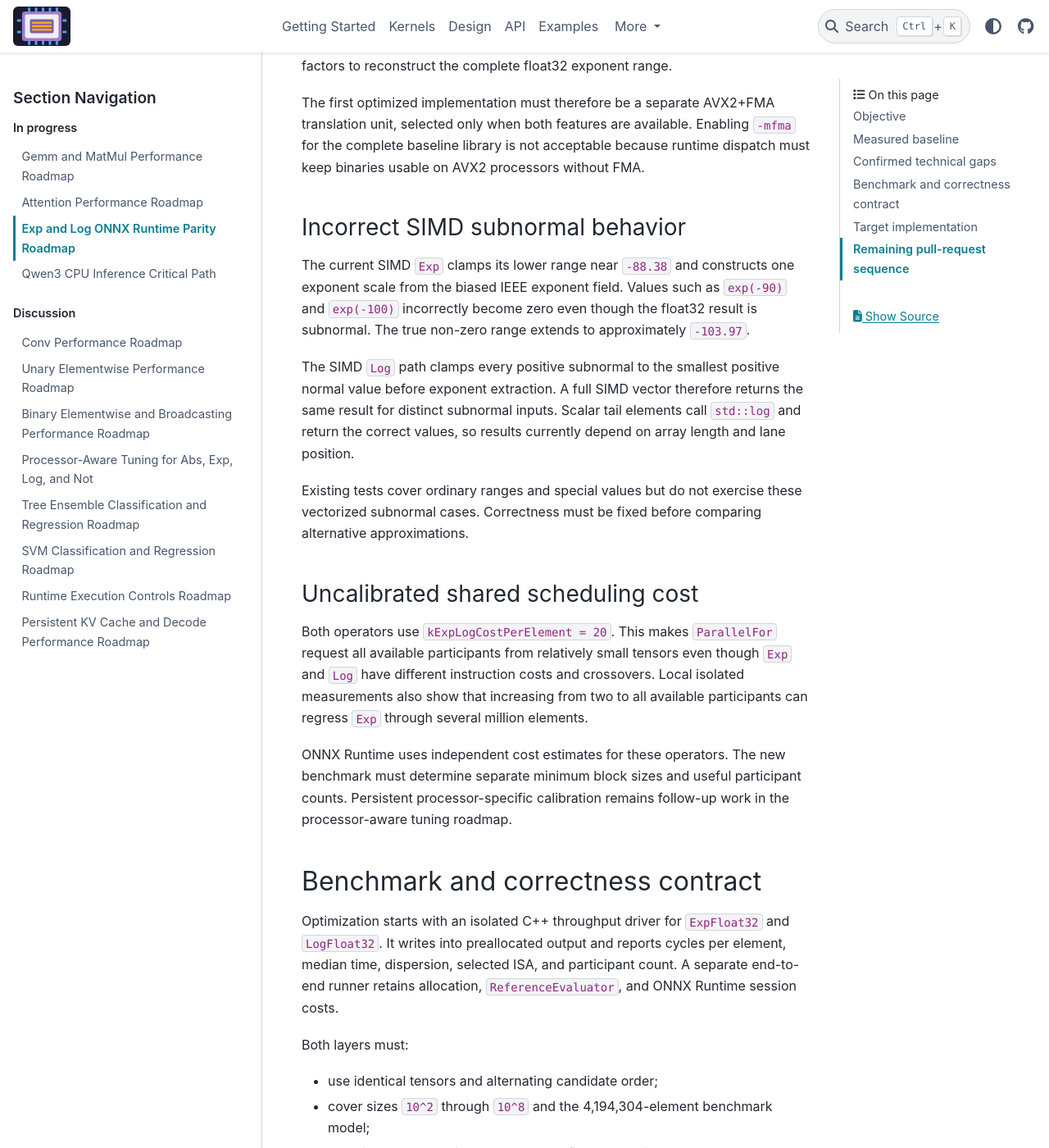
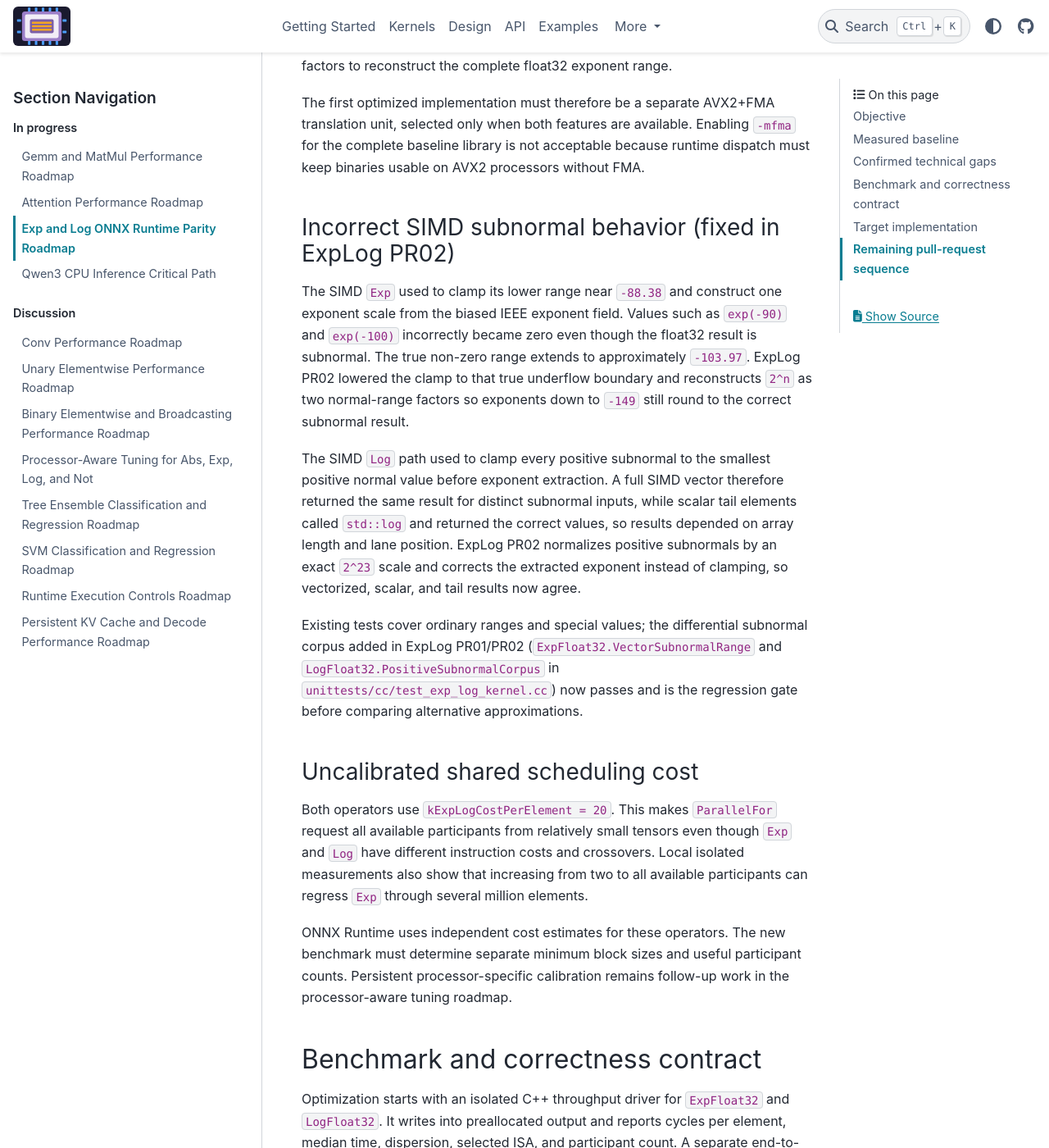
Before and after one commit to xadupre/onnx-light-cpu, a Sphinx documentation site: the page built from docs/next_steps/2026_08_exp_log_parity.rst, in a window 1280 px wide and 1400 px high, scrolled down 1539 px. Shown: the whole window at 82% size. Built offline with Sphinx 7.4.7 and the PyData theme 0.15.4, drawn with Linux system fonts in a browser that asks for light colours; pages that are not in the unit, such as notebooks, are missing from menus; some of the changed text lies outside the part shown.

Commit message:
ExpLog PR02: Correct full-domain SIMD subnormal semantics for Exp/Log (#306)
* Initial plan

* ExpLog PR02: correct full-domain SIMD subnormal semantics

Co-authored-by: xadupre <22452781+xadupre@users.noreply.github.com>

* Address code review: guard subnormal mask with x>0, add exponent-split invariant comments

Co-authored-by: xadupre <22452781+xadupre@users.noreply.github.com>

---------

Co-authored-by: copilot-swe-agent[bot] <198982749+Copilot@users.noreply.github.com>
Co-authored-by: xadupre <22452781+xadupre@users.noreply.github.com>

```diff
--- a/docs/next_steps/2026_08_exp_log_parity.rst
+++ b/docs/next_steps/2026_08_exp_log_parity.rst
@@ -3,7 +3,7 @@ Exp and Log ONNX Runtime Parity Roadmap
 
 :Date: 2026-08
 
-**in progress** (ExpLog PR01 benchmark and numerical gate established)
+**in progress** (ExpLog PR02 full-domain SIMD subnormal semantics corrected)
 
 Objective
 ---------
@@ -92,24 +92,31 @@ translation unit, selected only when both features are available. Enabling
 ``-mfma`` for the complete baseline library is not acceptable because runtime
 dispatch must keep binaries usable on AVX2 processors without FMA.
 
-Incorrect SIMD subnormal behavior
-~~~~~~~~~~~~~~~~~~~~~~~~~~~~~~~~~
+Incorrect SIMD subnormal behavior (fixed in ExpLog PR02)
+~~~~~~~~~~~~~~~~~~~~~~~~~~~~~~~~~~~~~~~~~~~~~~~~~~~~~~~~
 
-The current SIMD ``Exp`` clamps its lower range near ``-88.38`` and constructs
+The SIMD ``Exp`` used to clamp its lower range near ``-88.38`` and construct
 one exponent scale from the biased IEEE exponent field. Values such as
-``exp(-90)`` and ``exp(-100)`` incorrectly become zero even though the
+``exp(-90)`` and ``exp(-100)`` incorrectly became zero even though the
 float32 result is subnormal. The true non-zero range extends to approximately
-``-103.97``.
+``-103.97``. ExpLog PR02 lowered the clamp to that true underflow boundary and
+reconstructs ``2^n`` as two normal-range factors so exponents down to ``-149``
+still round to the correct subnormal result.
 
-The SIMD ``Log`` path clamps every positive subnormal to the smallest positive
-normal value before exponent extraction. A full SIMD vector therefore returns
-the same result for distinct subnormal inputs. Scalar tail elements call
-``std::log`` and return the correct values, so results currently depend on
-array length and lane position.
+The SIMD ``Log`` path used to clamp every positive subnormal to the smallest
+positive normal value before exponent extraction. A full SIMD vector
+therefore returned the same result for distinct subnormal inputs, while
+scalar tail elements called ``std::log`` and returned the correct values, so
+results depended on array length and lane position. ExpLog PR02 normalizes
+positive subnormals by an exact ``2^23`` scale and corrects the extracted
+exponent instead of clamping, so vectorized, scalar, and tail results now
+agree.
 
-Existing tests cover ordinary ranges and special values but do not exercise
-these vectorized subnormal cases. Correctness must be fixed before comparing
-alternative approximations.
+Existing tests cover ordinary ranges and special values; the differential
+subnormal corpus added in ExpLog PR01/PR02 (``ExpFloat32.VectorSubnormalRange``
+and ``LogFloat32.PositiveSubnormalCorpus`` in
+``unittests/cc/test_exp_log_kernel.cc``) now passes and is the regression gate
+before comparing alternative approximations.
 
 Uncalibrated shared scheduling cost
 ~~~~~~~~~~~~~~~~~~~~~~~~~~~~~~~~~~~
@@ -167,9 +174,10 @@ with raw samples, affinity, thread configuration, and environment metadata.
 Build the isolated runner with
 ``cmake -DONNX_LIGHT_CPU_BUILD_BENCHMARKS=ON`` and select a session thread
 count with ``--threads 1``, ``--threads 2``, ``--threads 4``, or
-``--threads physical`` in the end-to-end runner. The disabled subnormal tests
-in ``unittests/cc/test_exp_log_kernel.cc`` are the PR02 numerical gate and
-document the currently known SIMD failures without changing production code.
+``--threads physical`` in the end-to-end runner. The subnormal tests in
+``unittests/cc/test_exp_log_kernel.cc`` (``ExpFloat32.VectorSubnormalRange``
+and ``LogFloat32.PositiveSubnormalCorpus``) are the PR02 numerical gate and
+now pass against the corrected production code.
 
 Accuracy is measured in ULPs for finite float32 results, with explicit
 classification checks for zero, subnormal, normal, infinity, and NaN.
```
Also changed, not shown: other parts of docs/next_steps/2026_08_exp_log_parity.rst (+1 -1 lines), 3 other files.
